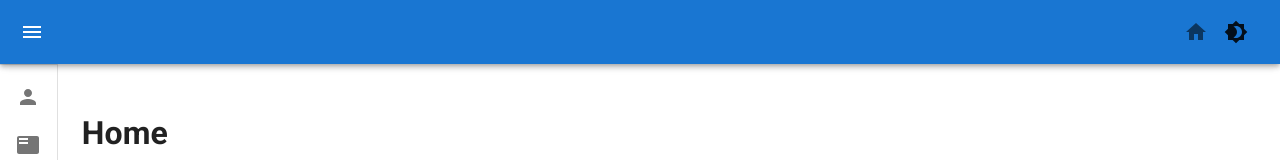
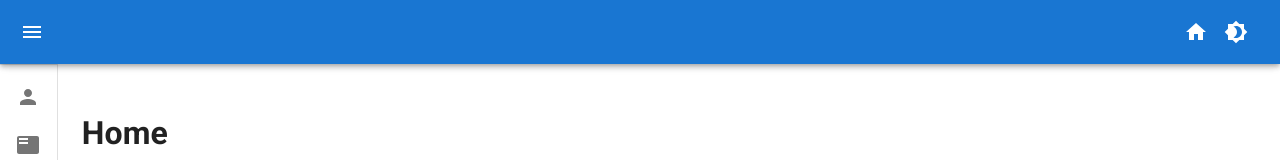
Before and after one commit to jairayafranco/medic-app-next, a Next.js app: page /panel in a window 1280 px wide. Shown: the top 160 px of the page. Built offline with nearby package versions, Linux system fonts and the light colour scheme.

Commit message:
Ajustes menores

```diff
--- a/layout/Dashboard.jsx
+++ b/layout/Dashboard.jsx
@@ -1,4 +1,4 @@
-import { styled, ThemeProvider, createTheme } from '@mui/material/styles';
+import { styled } from '@mui/material/styles';
 import Box from '@mui/material/Box';
 import MuiDrawer from '@mui/material/Drawer';
 import MuiAppBar from '@mui/material/AppBar';
@@ -162,14 +162,14 @@ export default function Dashboard({ children, changeTheme, theme }) {
                                 setPageParams({ title: '', active: null })
                             }}
                             >
-                                <HomeIcon />
+                                <HomeIcon sx={{ color: '#fff' }} />
                             </IconButton>
                         </Tooltip>
                         <Tooltip title={theme.palette.mode === 'dark' ? 'Modo Claro' : 'Modo Oscuro'} placement='bottom'>
                             <IconButton onClick={() => {
                                 changeTheme.toggleColorMode();
                                 localStorage.setItem('MUIThemeMode', theme.palette.mode === 'dark' ? 'light' : 'dark');
-                            }} color="inherit">
+                            }} sx={{ color: '#fff' }}>
                                 {theme.palette.mode === 'dark' ? <Brightness7Icon /> : <Brightness4Icon />}
                             </IconButton>
                         </Tooltip>
--- a/pages/panel/home.jsx
+++ b/pages/panel/home.jsx
@@ -2,8 +2,6 @@ import axios from "axios"
 import { useRouter } from "next/router";
 
 export default function Home() {
-  const router = useRouter();
-
   const getProfile = () => {
     axios.get('/api/settings/profile').then(res => {
       console.log(res.data);
```
Also changed, not shown: styles/globals.css (deleted, +0 -26 lines).
